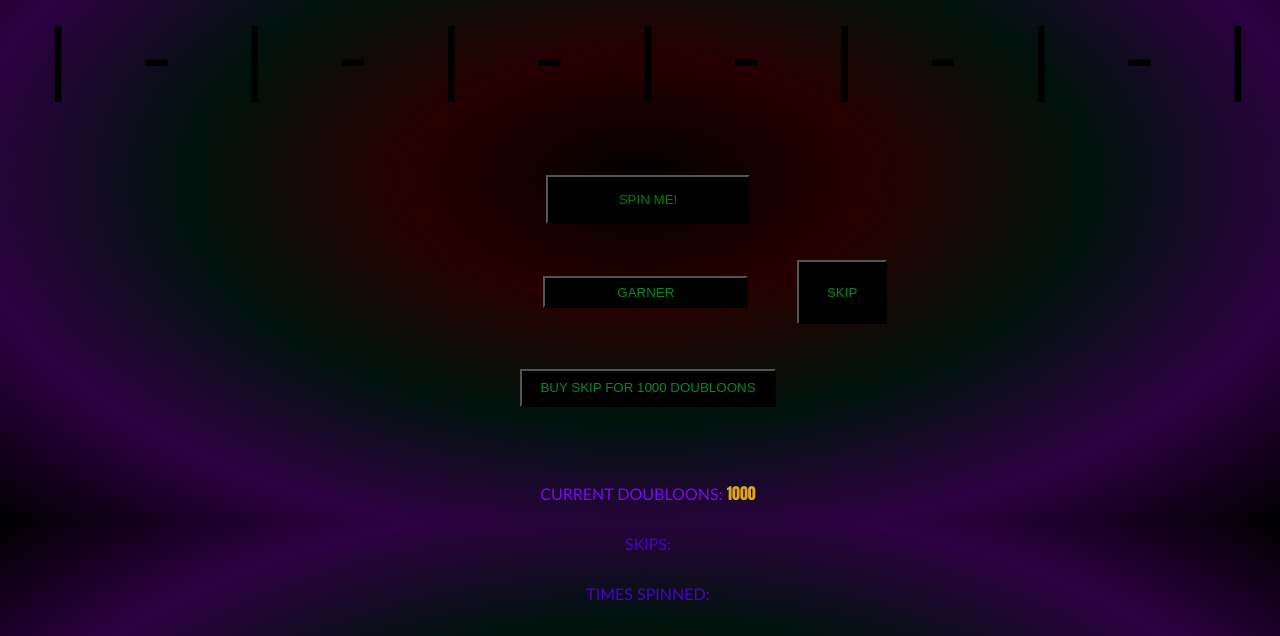
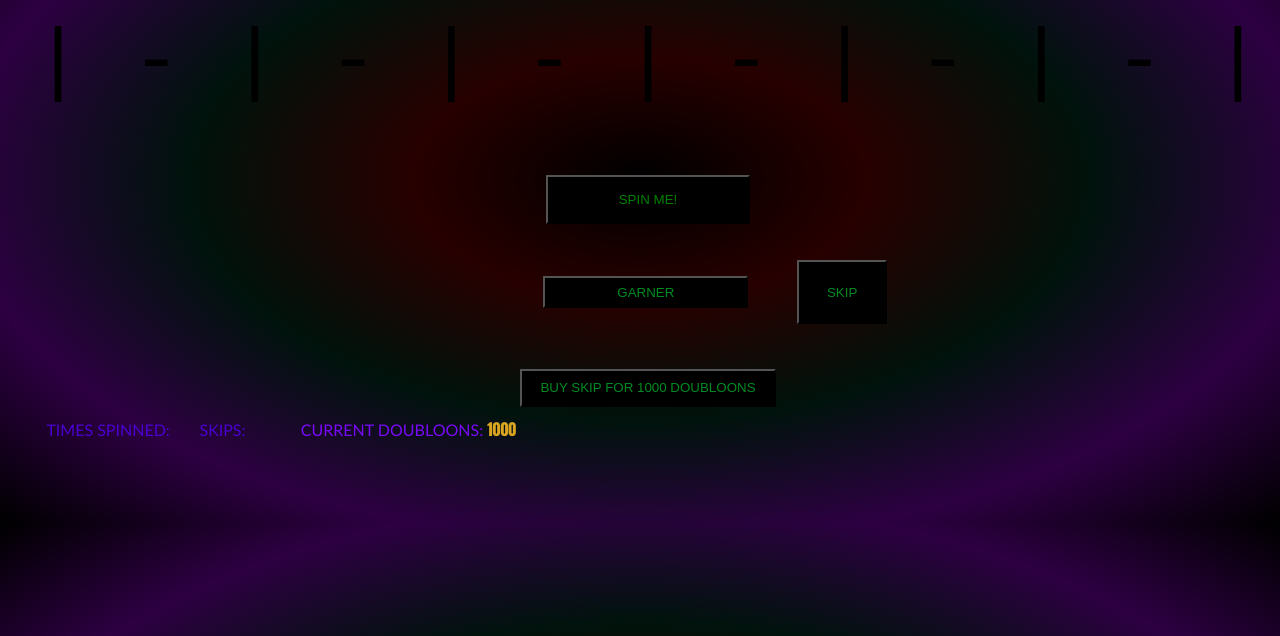
Before and after one commit to iamcameronblack/doubloonmachine, a plain HTML site: page index.html in a window 1280 px wide. Shown: the part 164-800 px from the top of the page. Drawn offline with Linux system fonts and the light colour scheme.

Commit message:
gui hotfix

```diff
--- a/index.html
+++ b/index.html
@@ -28,7 +28,7 @@
         <span id="slot6" class="slot" name="blank"></span>
         <span>|</span>
         <div></div>
-        <div id="spinScore" style="font-size: small; color: yellow; margin-bottom: 2%;"></div>
+        <div id="spinScore" style="font-size: small; color: yellow; margin-bottom: 2%; "></div>
         <div id="multiplesDisplay"
             style="color: yellow; font-size:medium; font-family:Impact, Haettenschweiler, 'Arial Narrow Bold', sans-serif; margin-bottom: 0%; margin-bottom: 0%;">
         </div>
@@ -43,26 +43,29 @@
             SKIP</button>
         <div></div>
         <button id="purchase" type="button"
-            style="background-color: rgb(0, 0, 0); color:rgb(0, 139, 35); width: 20vw; height: 3vw; margin-top: 0vw;">BUY SKIP FOR 1000 DOUBLOONS</button>
+            style="background-color: rgb(0, 0, 0); color:rgb(0, 139, 35); width: 20vw; height: 3vw; margin-top: 0vw;">BUY
+            SKIP FOR 1000 DOUBLOONS</button>
     </div>
-    <p
-        style="text-align: center; margin-top: 5vw; color: rgb(121, 10, 248); font-family:'Gill Sans', 'Gill Sans MT', Calibri, 'Trebuchet MS', sans-serif">
+
+    <span
+        style="text-align: center; margin-top: 2vw; margin-right:  2vw; margin-left: 3vw; color: rgb(74, 1, 209); font-family:'Gill Sans', 'Gill Sans MT', Calibri, 'Trebuchet MS', sans-serif">
+        TIMES SPINNED:
+        <span id="spinsCounter"
+            style="color: rgba(0, 183, 255, 0.637); font-family: Impact, Haettenschweiler, 'Arial Narrow Bold', sans-serif;"></span>
+    </span>
+
+    <span
+        style="text-align: center; margin-top: 2vw;  margin-right: 2vw; color: rgb(74, 1, 209); font-family:'Gill Sans', 'Gill Sans MT', Calibri, 'Trebuchet MS', sans-serif">
+        SKIPS:
+        <span id="skipsCounter"
+            style="color: rgba(255, 0, 242, 0.637); font-family: Impact, Haettenschweiler, 'Arial Narrow Bold', sans-serif;"></span>
+    </span>
+    <span
+        style="text-align: center; margin-top: 5vw; margin-right: 2vw; margin-left: 2vw; color: rgb(121, 10, 248); font-family:'Gill Sans', 'Gill Sans MT', Calibri, 'Trebuchet MS', sans-serif">
         CURRENT DOUBLOONS:
         <span id="doubloonsCounter"
             style="color: goldenrod; font-family: Impact, Haettenschweiler, 'Arial Narrow Bold', sans-serif;">1000</span>
-    </p>
-    <p
-        style="text-align: center; margin-top: 2vw; color: rgb(74, 1, 209); font-family:'Gill Sans', 'Gill Sans MT', Calibri, 'Trebuchet MS', sans-serif">
-        SKIPS:
-        <span id="skipsCounter"
-            style="color: rgba(255, 0, 242, 0.637); font-family: Impact, Haettenschweiler, 'Arial Narrow Bold', sans-serif;"></span>
-    </p>
-    <p
-        style="text-align: center; margin-top: 2vw; color: rgb(74, 1, 209); font-family:'Gill Sans', 'Gill Sans MT', Calibri, 'Trebuchet MS', sans-serif">
-        TIMES SPINNED:
-        <span id="spinsCounter"
-            style="color: rgba(0, 183, 255, 0.637); font-family: Impact, Haettenschweiler, 'Arial Narrow Bold', sans-serif;"></span>
-    </p>
+    </span>
 </body>
 
 </html>
```
